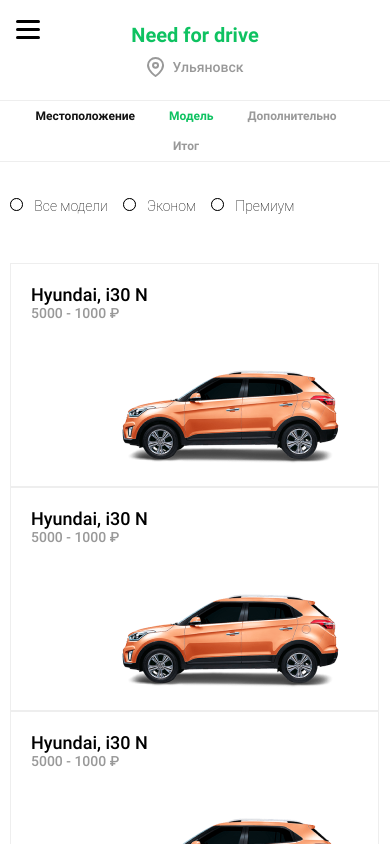
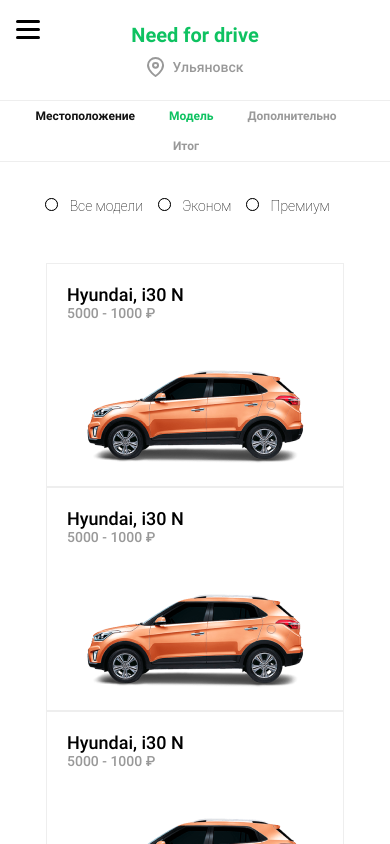
Before and after one commit to chackydude/Need-For-Drive, a Vue app in the folder need-for-drive/: page /order in a window 390 px wide. Shown: the top 844 px of the page. Built offline with nearby package versions, Linux system fonts and the light colour scheme; a web font is replaced by a local one; what vue-easy-slider would draw is missing.

Commit message:
added adaptive for the flex wrapper

```diff
--- a/need-for-drive/src/components/ModelTab.vue
+++ b/need-for-drive/src/components/ModelTab.vue
@@ -88,4 +88,23 @@ export default {
   flex-direction: row;
   flex-wrap: wrap;
 }
+
+@media (max-width: 1324px) {
+  .model-tab__car-models {
+    margin-left: auto;
+    margin-right: auto;
+    max-width: 800px;
+    width: 100%;
+  }
+
+  .model-tab__radio-buttons, .model-tab__car-models {
+    justify-content: center;
+  }
+}
+
+@media (max-width: 768px) {
+  .model-tab__car-models {
+    width: 80%;
+  }
+}
 </style>
```
